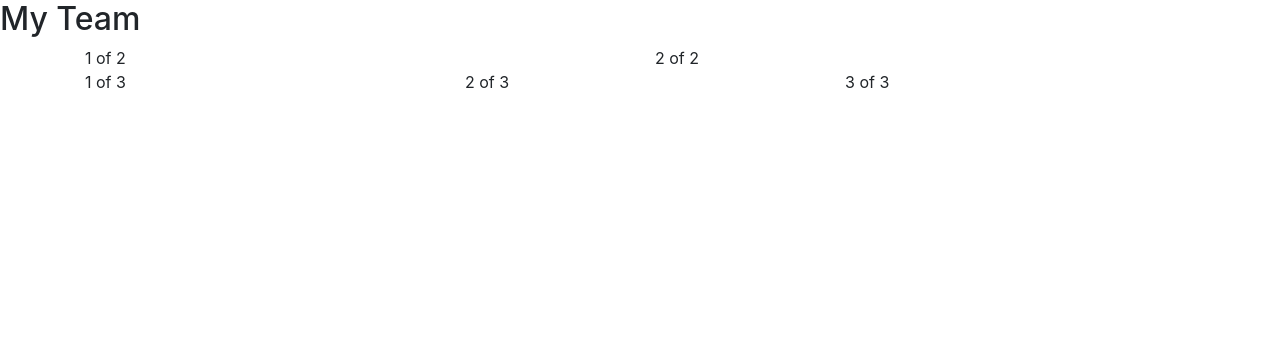
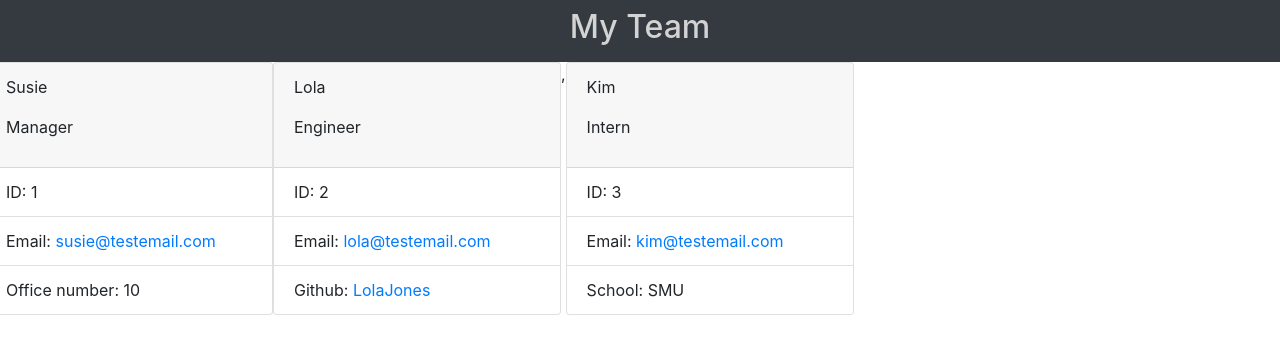
Before and after one commit to kristielguerrero/team-profile-generator, a website: page dist/index.html in a window 1280 px wide. Drawn offline with nearby package versions, Linux system fonts and the light colour scheme.

Commit message:
modified the index.html

```diff
--- a/dist/index.html
+++ b/dist/index.html
@@ -14,17 +14,48 @@
   </head>
 
   <body>
-    <h2>My Team</h2>
-    <div class="container">
-      <div class="row">
-        <div class="col">1 of 2</div>
-        <div class="col">2 of 2</div>
+    <nav class="navbar navbar-dark bg-dark">
+      <div class="container-fluid" style="justify-content: center; color: lightgray;">
+      <h2>My Team</h2>
+    </div>
+    </nav>
+
+    <div class="row row-cols-1 row-cols-md-2 g-4">
+      <div class="card" style="width: 18rem;">
+          <div class="card-header primary">
+              <p>Susie</p>
+              <p>Manager</p>
+          </div>
+          <ul class="list-group list-group-flush">
+              <li class="list-group-item">ID: 1</li>
+                  <li class="list-group-item">Email: <a href="mailto:susie@testemail.com">susie@testemail.com</a></li>
+              <li class="list-group-item">Office number: 10</li>
+          </ul>
       </div>
-      <div class="row">
-        <div class="col">1 of 3</div>
-        <div class="col">2 of 3</div>
-        <div class="col">3 of 3</div>
+
+
+  <div class="card" style="width: 18rem;">
+      <div class="card-header ">
+          <p>Lola</p>
+          <p>Engineer</p>
       </div>
-    </div>
+      <ul class="list-group list-group-flush">
+          <li class="list-group-item">ID: 2</li>
+          <li class="list-group-item">Email: <a href="lola@testemail.com">lola@testemail.com</a></li>
+          <li class="list-group-item">Github: <a href="https://github.com/LolaJones" target="_blank">LolaJones</a></li>
+      </ul>
+  </div>,
+
+          <div class="card" style="width: 18rem;">
+          <div class="card-header ">
+              <p>Kim</p>
+              <p>Intern</p>
+          </div>
+          <ul class="list-group list-group-flush">
+              <li class="list-group-item">ID: 3</li>
+              <li class="list-group-item">Email: <a href="kim@testemail.com">kim@testemail.com</a></li>
+              <li class="list-group-item">School: SMU</li>
+          </ul>
+      </div>
   </body>
 </html>
```
